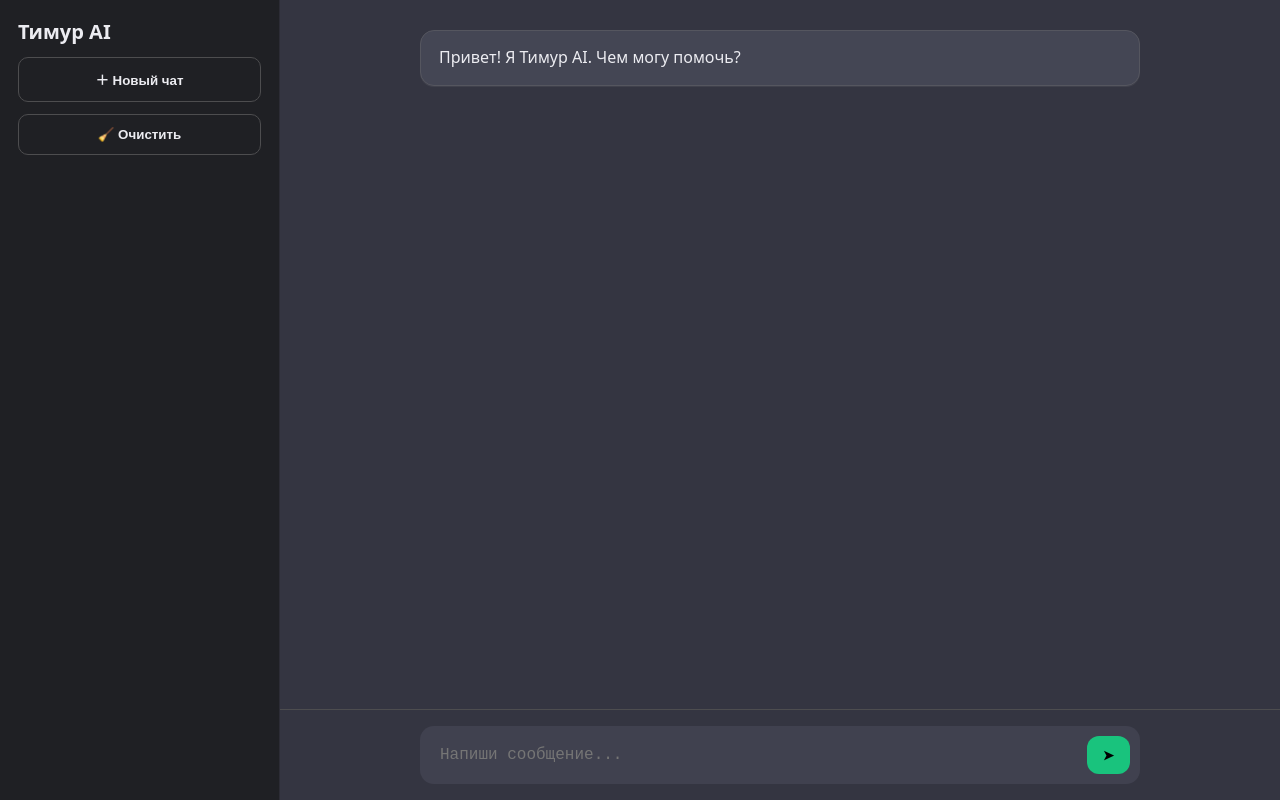
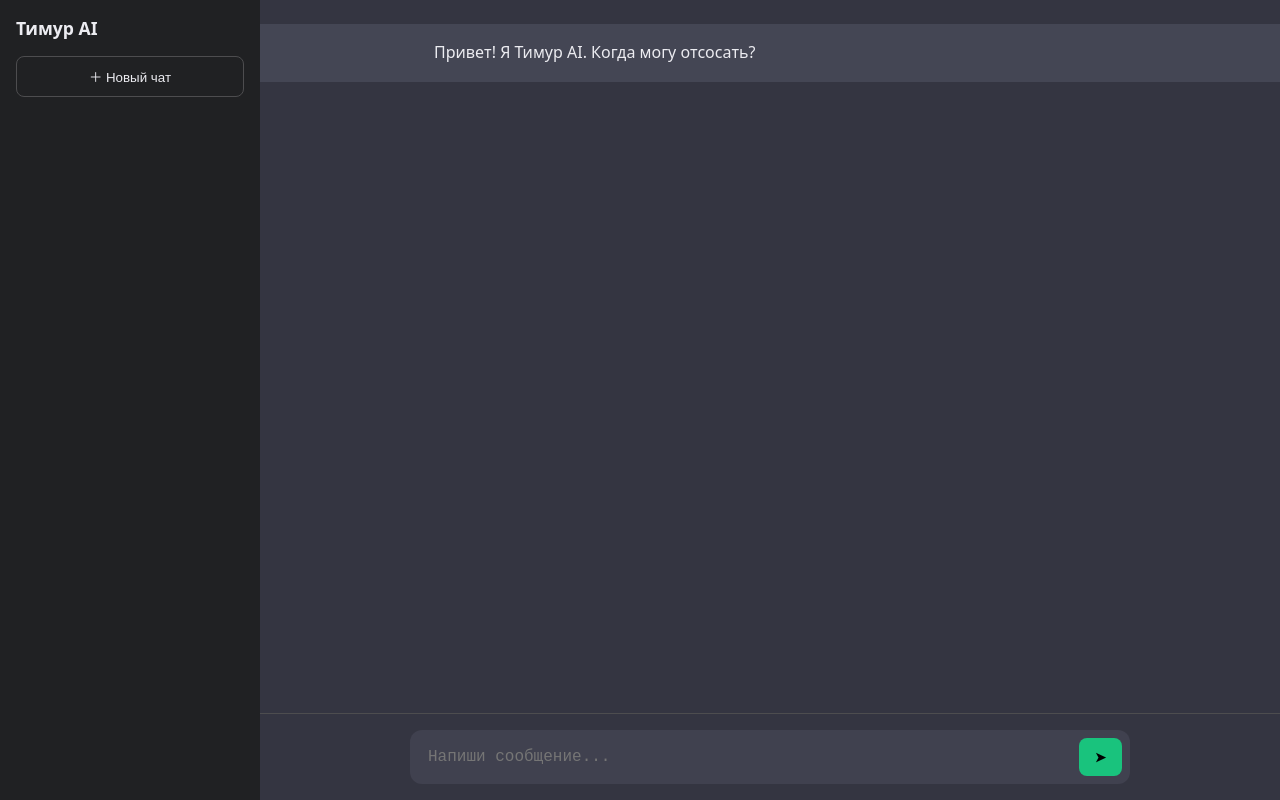
Before and after one commit to D1fficult03/Timur-AI, a website: page index.html in a window 1280 px wide. Drawn offline with Linux system fonts and the light colour scheme.

Commit message:
index.html

```diff
--- a/index.html
+++ b/index.html
@@ -13,79 +13,56 @@
       color: #ececf1;
       height: 100vh;
       display: flex;
-      overflow: hidden;
     }
-
-    /* Sidebar */
     .sidebar {
-      width: 280px;
-      background: #1f2024;
-      padding: 18px;
+      width: 260px;
+      background: #202123;
+      padding: 16px;
       display: flex;
       flex-direction: column;
-      gap: 12px;
-      border-right: 1px solid #2c2c35;
     }
     .sidebar h1 {
-      font-size: 1.25rem;
-      margin: 0;
+      font-size: 1.1rem;
+      margin: 0 0 16px;
     }
-    .btn {
+    .new-chat {
       border: 1px solid #4d4d4f;
       background: transparent;
       color: #ececf1;
-      padding: 12px 14px;
-      border-radius: 10px;
+      padding: 10px;
+      border-radius: 8px;
       cursor: pointer;
-      transition: background .2s ease;
-      font-weight: 600;
+      margin-bottom: 20px;
     }
-    .btn:hover {
-      background: rgba(255,255,255,0.06);
-    }
-
-    /* Chat area */
     .chat-area {
       flex: 1;
       display: flex;
       flex-direction: column;
       background: #343541;
     }
-
     .messages {
       flex: 1;
-      padding: 20px;
+      padding: 24px 0;
       overflow-y: auto;
     }
-
     .message-row {
+      padding: 16px 0;
       display: flex;
       justify-content: center;
-      padding: 10px 0;
     }
-
+    .message-row.ai {
+      background: #444654;
+    }
+    .message-row.user {
+      background: #343541;
+    }
     .message {
       max-width: 720px;
       width: 100%;
-      padding: 14px 18px;
-      border-radius: 14px;
+      padding: 0 24px;
       line-height: 1.6;
       white-space: pre-wrap;
-      box-shadow: 0 1px 0 rgba(255,255,255,0.06);
     }
-
-    .message-row.user .message {
-      background: #3b3c46;
-      align-self: flex-end;
-      border: 1px solid #4a4a52;
-    }
-
-    .message-row.ai .message {
-      background: #444654;
-      border: 1px solid #55565f;
-    }
-
-    /* Input */
     .input-area {
       border-top: 1px solid #4d4d4f;
       padding: 16px;
@@ -93,18 +70,15 @@
       justify-content: center;
       background: #343541;
     }
-
     .input-box {
       max-width: 720px;
       width: 100%;
       display: flex;
       background: #40414f;
-      border-radius: 14px;
-      padding: 10px;
-      gap: 10px;
+      border-radius: 12px;
+      padding: 8px;
     }
-
-    textarea {
+    .input-box textarea {
       flex: 1;
       resize: none;
       background: transparent;
@@ -114,48 +88,38 @@
       font-size: 1rem;
       padding: 10px;
       max-height: 200px;
-      min-height: 38px;
     }
-
-    .send-btn {
+    .input-box button {
       background: #19c37d;
       border: none;
-      border-radius: 12px;
+      border-radius: 8px;
       padding: 0 16px;
       color: #000;
-      font-weight: 700;
+      font-weight: 600;
       cursor: pointer;
-      transition: transform .1s ease;
     }
-    .send-btn:active {
-      transform: scale(0.98);
-    }
-
     @media (max-width: 768px) {
       .sidebar { display: none; }
-      body { overflow: hidden; }
     }
   </style>
 </head>
 <body>
-
   <div class="sidebar">
     <h1>Тимур AI</h1>
-    <button class="btn" onclick="newChat()">＋ Новый чат</button>
-    <button class="btn" onclick="clearChat()">🧹 Очистить</button>
+    <button class="new-chat" onclick="newChat()">＋ Новый чат</button>
   </div>
 
   <div class="chat-area">
     <div class="messages" id="messages">
       <div class="message-row ai">
-        <div class="message">Привет! Я Тимур AI. Чем могу помочь?</div>
+        <div class="message">Привет! Я Тимур AI. Когда могу отсосать?</div>
       </div>
     </div>
 
     <div class="input-area">
       <div class="input-box">
         <textarea id="userInput" rows="1" placeholder="Напиши сообщение..."></textarea>
-        <button class="send-btn" onclick="sendMessage()">➤</button>
+        <button onclick="sendMessage()">➤</button>
       </div>
     </div>
   </div>
@@ -170,22 +134,20 @@
       row.className = `message-row ${type}`;
       const msg = document.createElement('div');
       msg.className = 'message';
-      msg.innerText = text; // безопасно
+      msg.innerText = text;
       row.appendChild(msg);
       messagesDiv.appendChild(row);
       messagesDiv.scrollTop = messagesDiv.scrollHeight;
-      return msg;
     }
 
     async function sendMessage() {
       const text = input.value.trim();
       if (!text) return;
-
       addMessage(text, 'user');
       input.value = '';
-      autoResize();
 
-      const typingMsg = addMessage('Тимур AI печатает…', 'ai');
+      addMessage('Тимур AI печатает…', 'ai');
+      const typing = messagesDiv.lastChild;
 
       try {
         const res = await fetch(FUNCTION_URL, {
@@ -193,13 +155,10 @@
           headers: { 'Content-Type': 'application/json' },
           body: JSON.stringify({ message: text })
         });
-
-        if (!res.ok) throw new Error("Ошибка сервера");
-
         const data = await res.json();
-        typingMsg.innerText = data.reply || "Нет ответа";
+        typing.querySelector('.message').innerText = data.reply;
       } catch (e) {
-        typingMsg.innerText = 'Ошибка соединения';
+        typing.querySelector('.message').innerText = 'Ошибка соединения';
       }
     }
 
@@ -207,17 +166,6 @@
       messagesDiv.innerHTML = '';
       addMessage('Новый чат. Я Тимур AI 👋', 'ai');
     }
-
-    function clearChat() {
-      messagesDiv.innerHTML = '';
-    }
-
-    function autoResize() {
-      input.style.height = "auto";
-      input.style.height = input.scrollHeight + "px";
-    }
-
-    input.addEventListener('input', autoResize);
 
     input.addEventListener('keydown', e => {
       if (e.key === 'Enter' && !e.shiftKey) {
```
